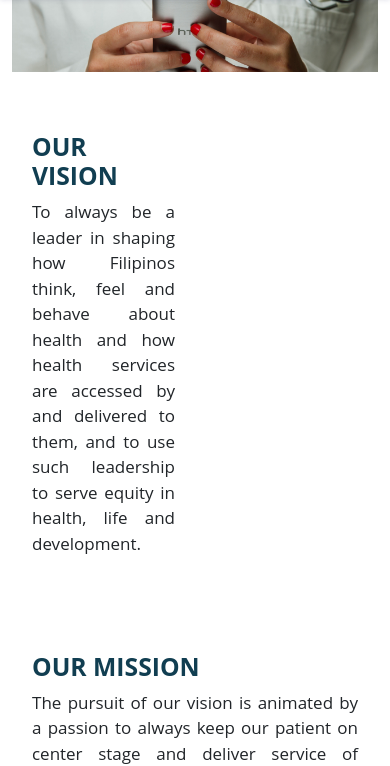
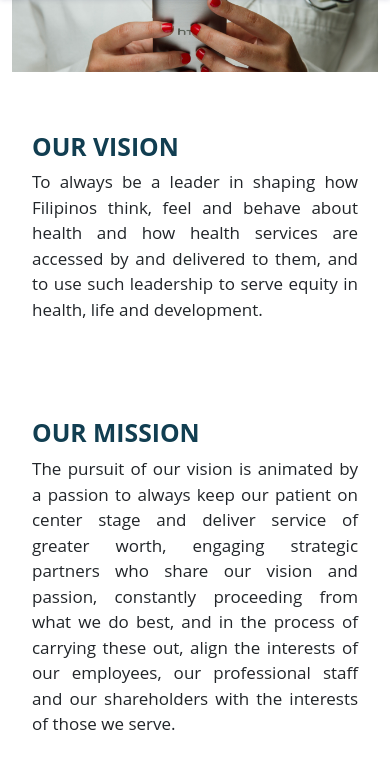
Before and after one commit to artalfred/Bayanihan-Healthcare, a plain HTML site: page misionvision.html in a window 390 px wide. Shown: the part 83-849 px from the top of the page. Drawn offline with nearby package versions, Linux system fonts and the light colour scheme.

Commit message:
update vision css

```diff
--- a/style/vision.css
+++ b/style/vision.css
@@ -54,11 +54,11 @@ p{
 /* end */
 
 @media only screen and (max-width: 1008px) {
-    .aboutleft img{
-        display: none;
+    .aboutleft{
+        width: 100%;
 }
     .aboutright{
-        width: auto;
+        width: 100%;
     }
 
 }
```
